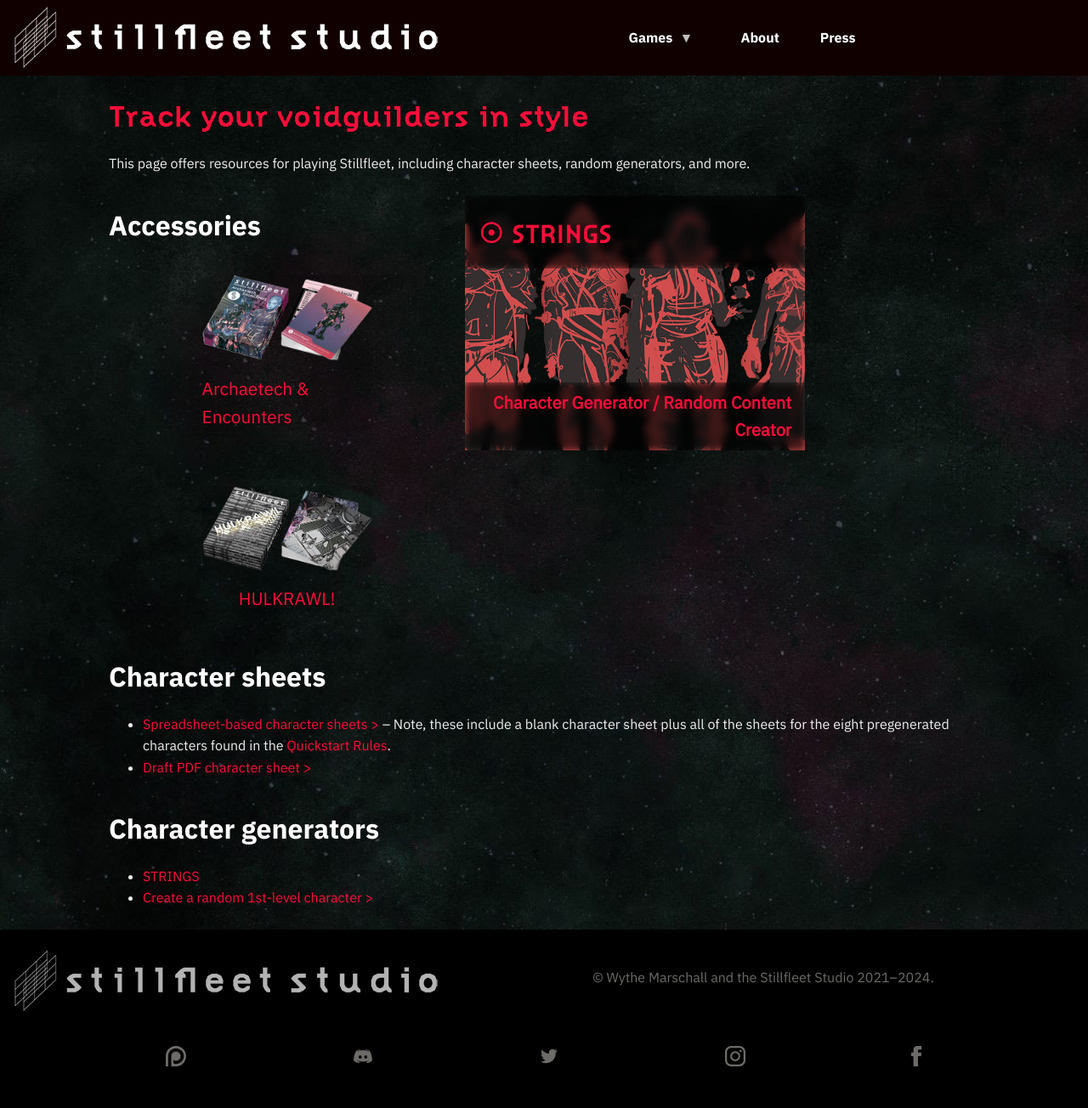
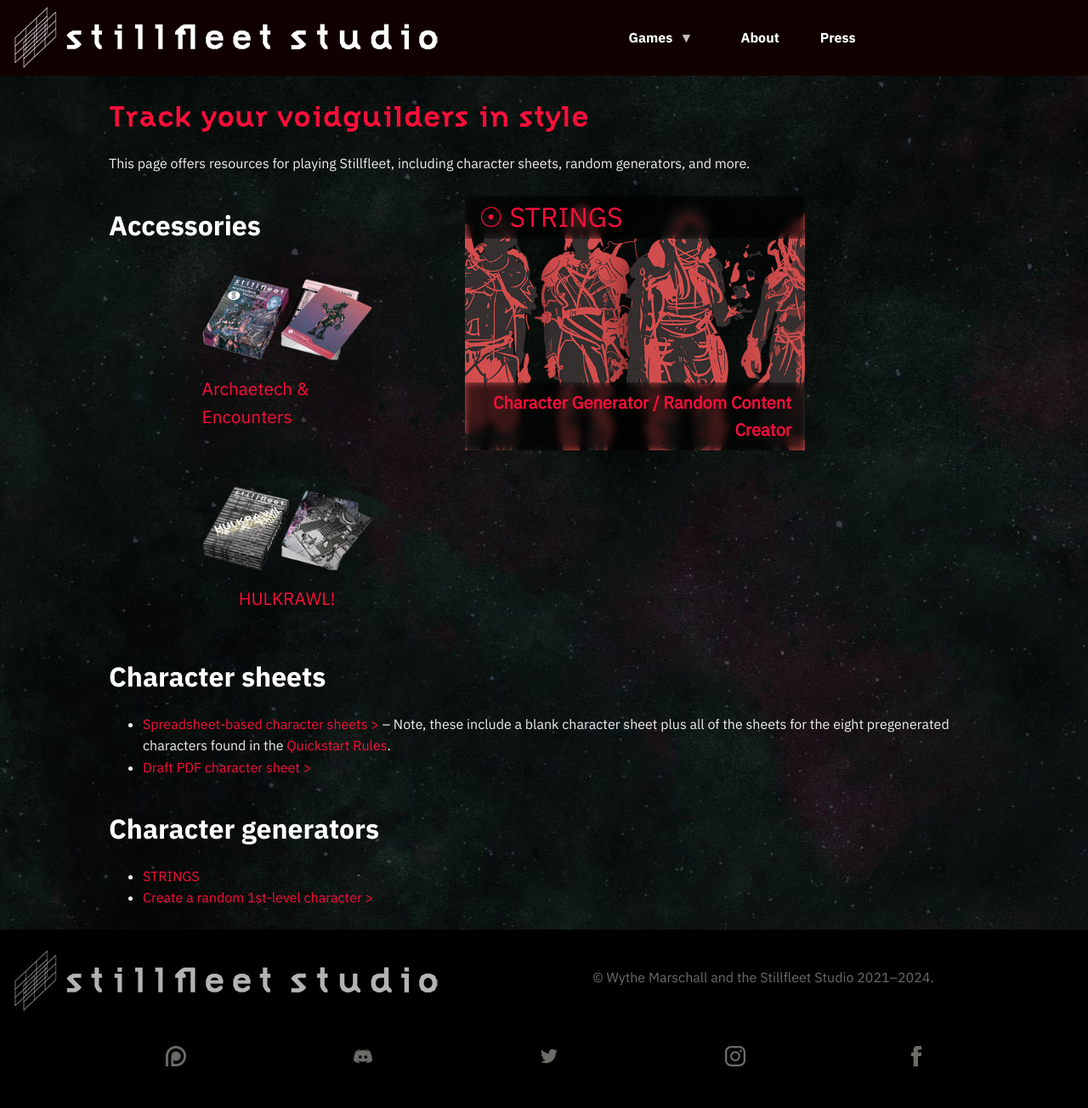
Before and after one commit to stillfleet/stillfleet.github.io, a Jekyll site: the page built from games/stillfleet/resources/index.md, in a window 1280 px wide. Shown: the whole page at 85% size. Built offline with Jekyll 4.4.1, drawn with Linux system fonts in a browser that asks for light colours; some web fonts are replaced.

Commit message:
Callout fix

```diff
--- a/_includes/components/callout.html
+++ b/_includes/components/callout.html
@@ -7,11 +7,10 @@
 <a href="{{ url }}"
    class="callout"
    style="background-image: url('{{ include.src }}');">
+   <aside>
     {% if include.heading %}
     <header>
-    <h1>
       {{ include.heading }}
-    </h1>
     </header>
     {% endif %}
     <p>
@@ -20,4 +19,5 @@
     <footer>
       {{ include.cta_text }}
     </footer>
+  </aside>
 </a>
--- a/_scss/components/_partials.scss
+++ b/_scss/components/_partials.scss
@@ -245,9 +245,8 @@ nav[data-role="internal-nav"] {
 }
 
 a.callout {
-  display: flex;
-  flex-direction: column;
-  justify-content: space-between;
+  display: inline-block;
+
   min-width: 250px;
   min-height: 300px;
   background-size: cover;
@@ -255,6 +254,7 @@ a.callout {
   flex: 1;
   width: 100%;
   transition: 2s;
+  padding: 0;
 
   &:hover {
     text-decoration: none;
@@ -262,6 +262,13 @@ a.callout {
     background-position: bottom left;
     transition: 6s;
   }
+
+  aside {
+    display: flex;
+    flex-direction: column;
+    justify-content: space-between;
+    min-width: inherit;
+    min-height: inherit;
 
     header, footer {
       background-color: transparent;
@@ -274,7 +281,6 @@ a.callout {
       }
     }
     header {
-    h1 {
       padding: 0 1rem;
       width: auto;
       font-size: $h2;
@@ -283,11 +289,14 @@ a.callout {
         display: none;
       }
     }
-  }
 
     p {
+      flex-shrink: 0;
+      flex-grow: 2;
+
+      &:empty {
         display: none;
-    flex-shrink: 0;
+      }
 
       @include medium-breakpoint {
         display: block;
@@ -304,6 +313,7 @@ a.callout {
 
       @include small-breakpoint {
 
+      }
     }
   }
 }
```
Lines whose indentation alone changed are shown as unchanged.
